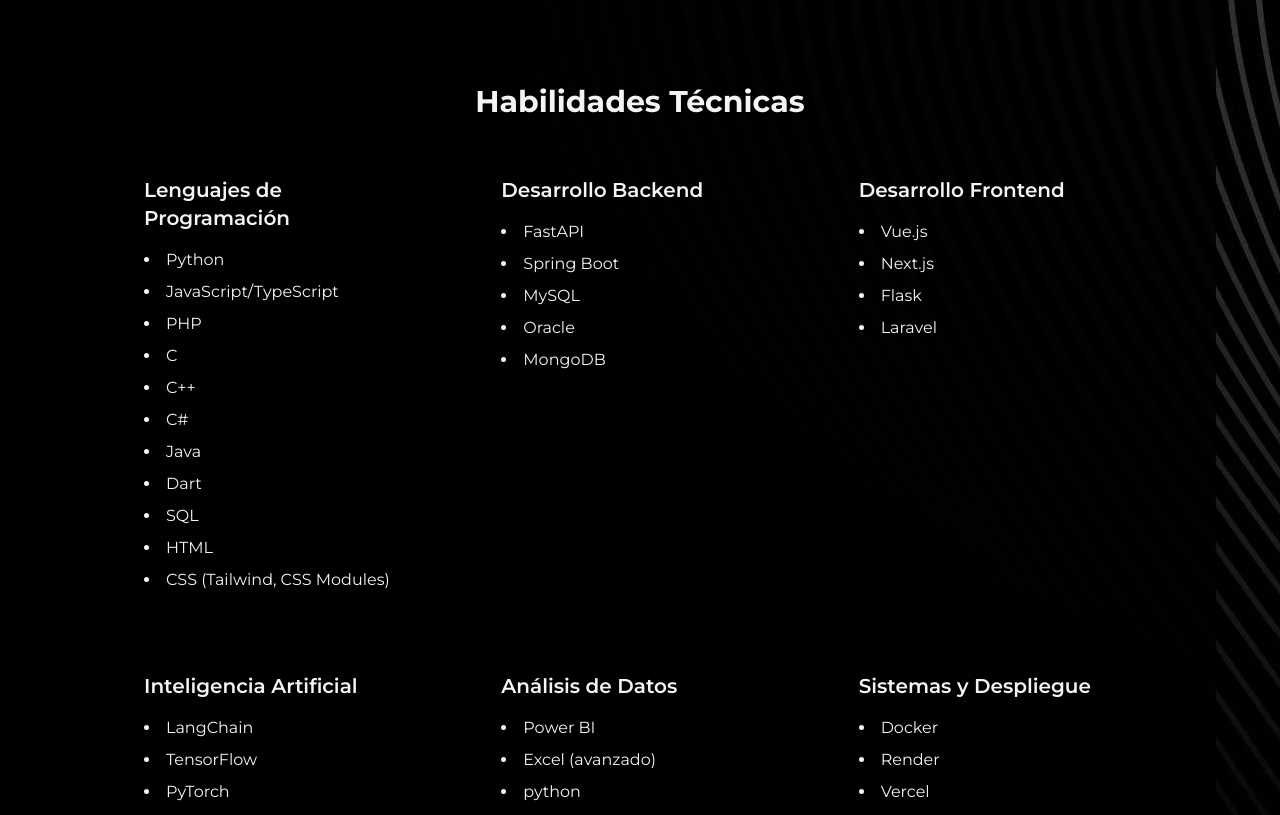
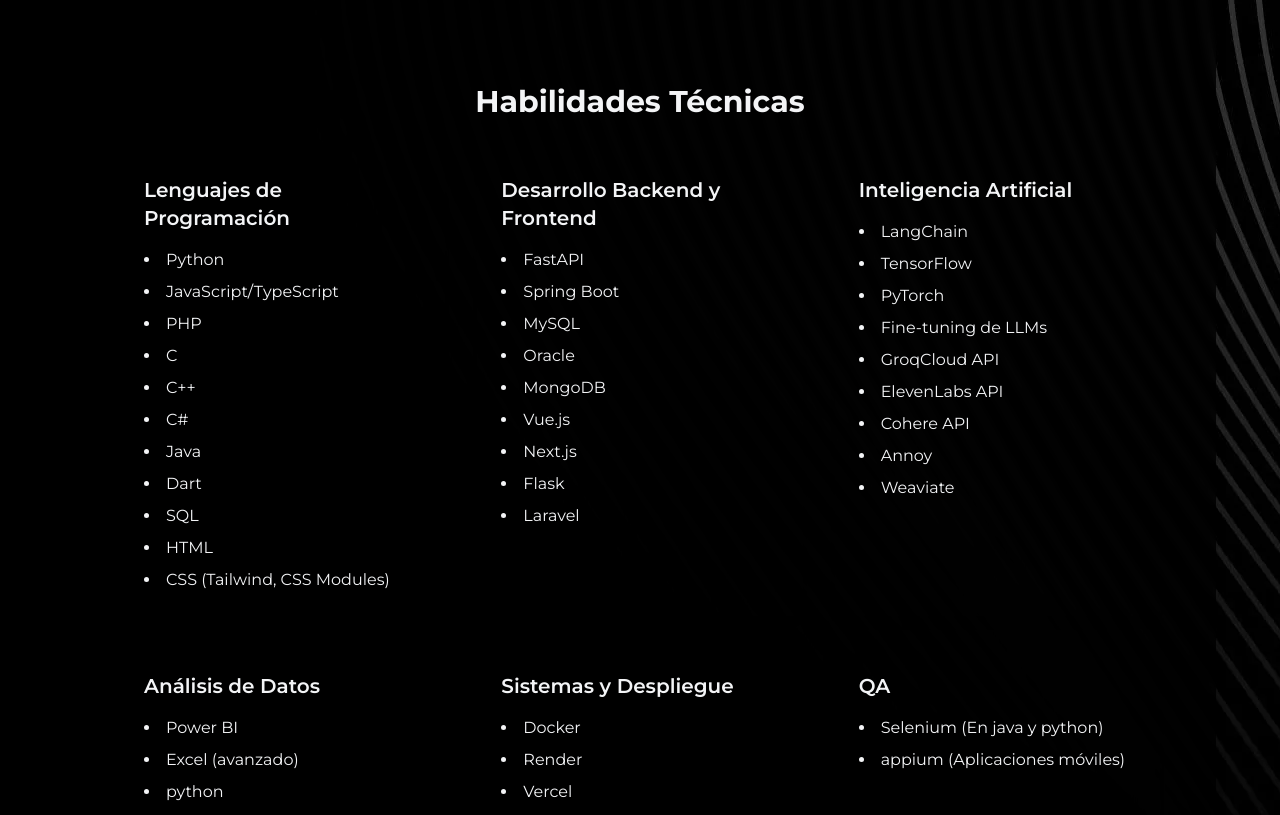
Before and after one commit to CristRamirezG/portfolio, a Next.js app: page / in a window 1280 px wide. Shown: the part 944-1759 px from the top of the page. Built offline with nearby package versions, Linux system fonts and the light colour scheme.

Commit message:
Herramientas de QA

```diff
--- a/app/components/Skills.tsx
+++ b/app/components/Skills.tsx
@@ -17,12 +17,8 @@
       ],
     },
     {
-      category: "Desarrollo Backend",
-      items: ["FastAPI", "Spring Boot", "MySQL", "Oracle", "MongoDB"],
-    },
-    {
-      category: "Desarrollo Frontend",
-      items: ["Vue.js", "Next.js", "Flask", "Laravel"],
+      category: "Desarrollo Backend y Frontend",
+      items: ["FastAPI", "Spring Boot", "MySQL", "Oracle", "MongoDB", "Vue.js", "Next.js", "Flask", "Laravel"],
     },
     {
       category: "Inteligencia Artificial",
@@ -46,6 +42,10 @@
       category: "Sistemas y Despliegue",
       items: ["Docker", "Render", "Vercel", "Keycloak", "OAuth"],
     },
+    {
+      category:"QA",
+      items: ["Selenium (En java y python)", "appium (Aplicaciones móviles)"]
+    }
   ];
 
   return (
```
